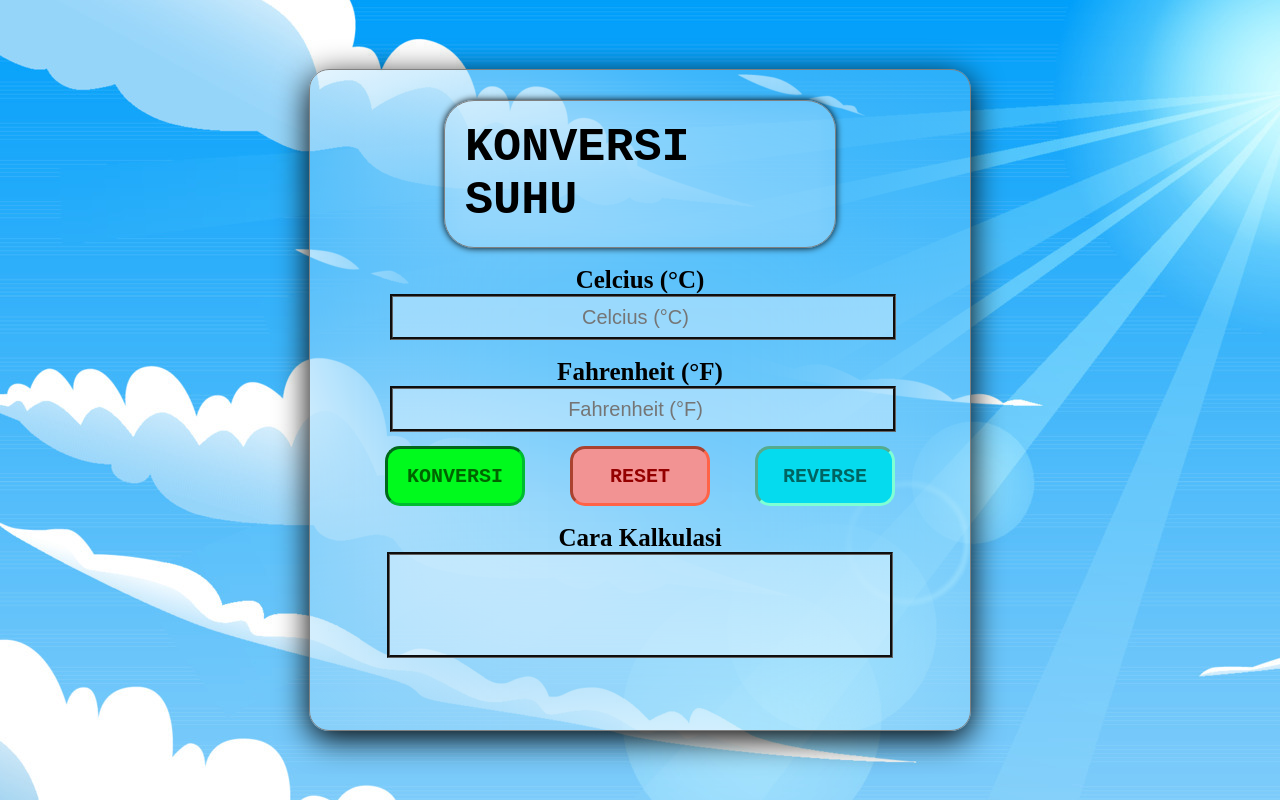
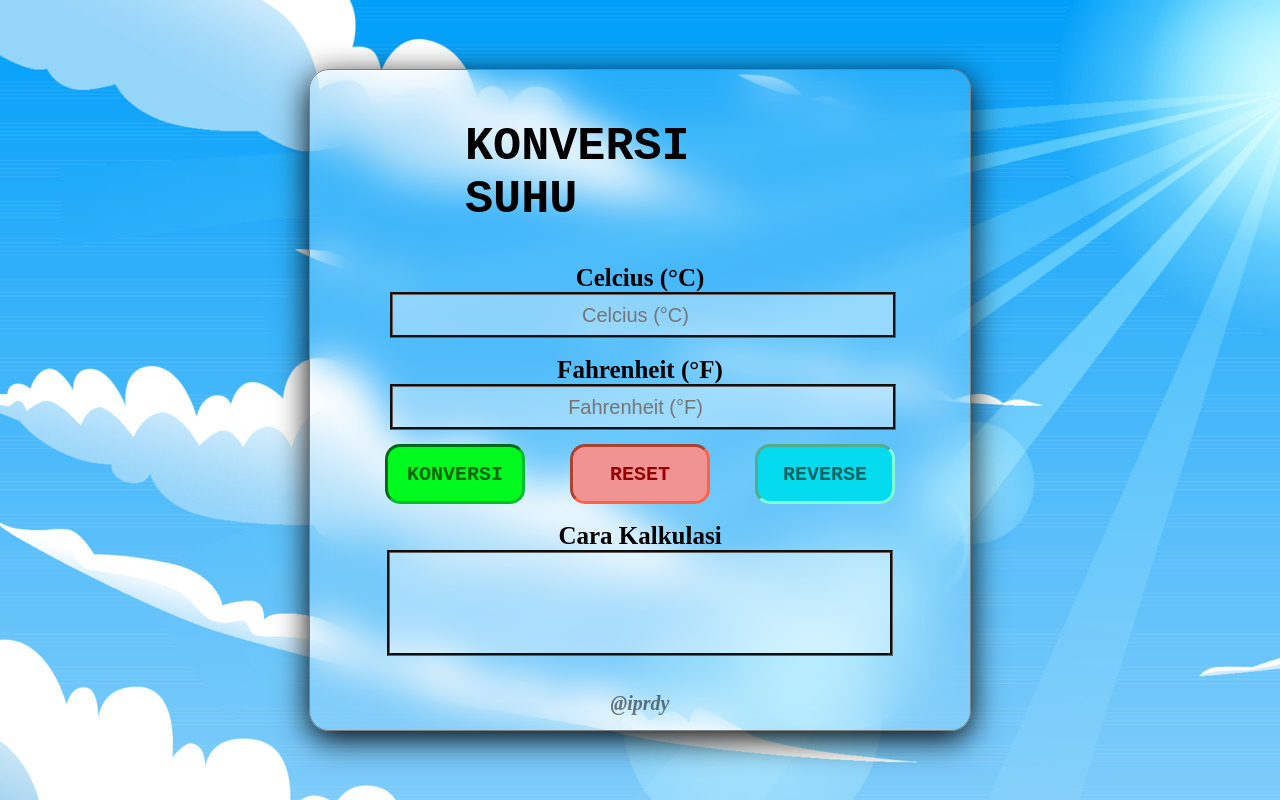
Before and after one commit to revou-fundamental-course/10-jun-24-iprdy, a plain HTML site: page index.html in a window 1280 px wide. Drawn offline with Linux system fonts and the light colour scheme.

Commit message:
third commit

```diff
--- a/css/style.css
+++ b/css/style.css
@@ -12,7 +12,7 @@ body {
 }
 .wrapper {
     background-color: rgba(255, 255, 255, 0.1);
-    backdrop-filter: blur(100px);
+    backdrop-filter: blur(20px);
     border:solid;
     border-color: gray;
     border-radius: 20px;
@@ -24,14 +24,9 @@ body {
     height: 600px;
 }
 .header {
-    background-color: rgba(255, 255, 255, 0.179);
     display: flex;
     margin: auto;
-    border-radius: 30px;
-    backdrop-filter: blur(10px);
-    border: 1px solid;
-    border-color: grey;
-    box-shadow: 0px 0px 7px;
+    border-radius: 10px;
     width: 350px;
     justify-content: center;
     padding: 20px;
@@ -146,3 +141,12 @@ body {
     color: rgb(0, 0, 0);
     font-size: 20px;
 }
+.iprdy {
+    display: flex;
+    justify-content: center;
+    align-items: center;
+    font-size: 20px;
+    font-weight: bold;
+    font-style: oblique;
+    color: rgba(0, 0, 0, 0.512);
+}
--- a/index.html
+++ b/index.html
@@ -33,6 +33,10 @@
             <p>Cara Kalkulasi</p>
             <input type="text" id="rumus" readonly>
         </section>
+        <br><br>
+        <section class="iprdy">
+            @iprdy
+        </section>
     </section>
     <script src="./js/script.js"></script>
 </body>
```
